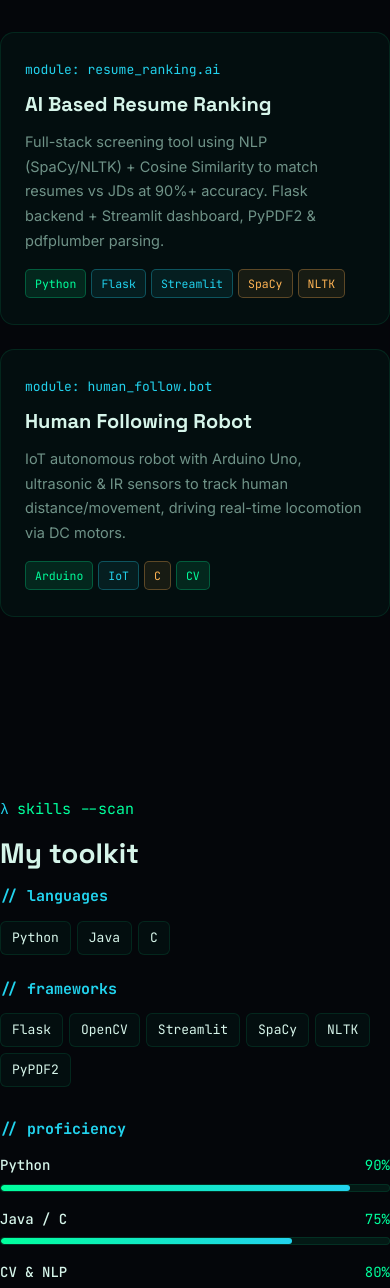
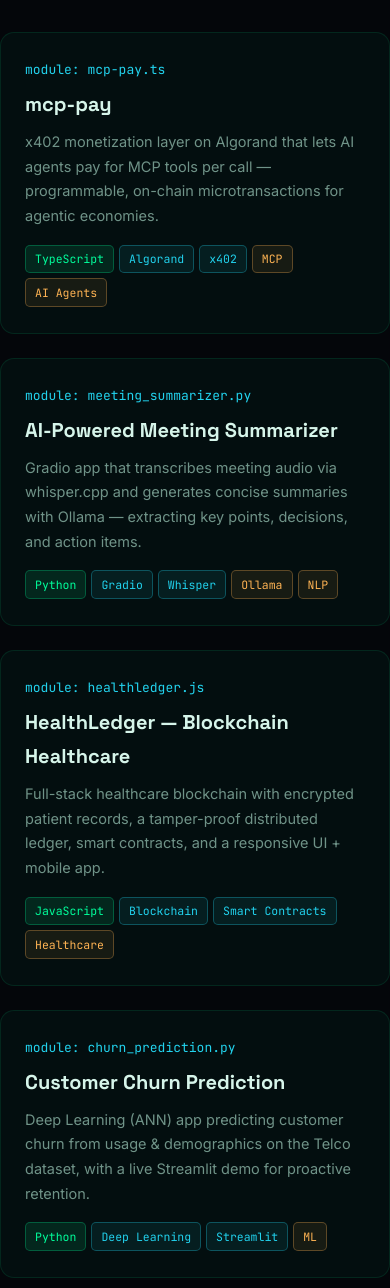
Before and after one commit to challalokesh08/portfoilo, a plain HTML site: page index.html in a window 390 px wide. Shown: the part 3420-4708 px from the top of the page. Drawn offline with Linux system fonts and the light colour scheme.

Commit message:
Add real GitHub projects (mcp-pay, HealthLedger, churn, resume ranker, cybersec, meeting summarizer)

```diff
--- a/index.html
+++ b/index.html
@@ -182,8 +182,9 @@
     /* ---------- Projects ---------- */
     .proj-grid { display: grid; grid-template-columns: repeat(auto-fit, minmax(320px, 1fr)); gap: 2.4rem; }
     .proj {
-      position: relative; border-radius: 14px; padding: 2.6rem 2.4rem; overflow: hidden;
+      position: relative; border-radius: 14px; padding: 2.6rem 2.4rem; overflow: hidden; cursor: pointer;
       background: var(--panel); border: 1px solid var(--border-soft); transition: transform 0.4s ease, box-shadow 0.4s ease, border-color 0.4s ease;
+      display: block; color: inherit;
     }
     .proj::before {
       content: ''; position: absolute; inset: 0; opacity: 0; transition: opacity 0.4s ease;
@@ -375,13 +376,43 @@
     <h2 class="section-title reveal">Things I've created</h2>
     <p class="section-sub reveal">// a mix of AI, web &amp; robotics from my learning journey</p>
     <div class="proj-grid">
+      <a class="proj reveal from-left" href="https://github.com/challalokesh08/mcp-pay" target="_blank">
+        <div class="idx">module: mcp-pay.ts</div>
+        <h3>mcp-pay</h3>
+        <p>x402 monetization layer on Algorand that lets AI agents pay for MCP tools per call — programmable, on-chain microtransactions for agentic economies.</p>
+        <div class="tags"><span class="tag">TypeScript</span><span class="tag c">Algorand</span><span class="tag c">x402</span><span class="tag p">MCP</span><span class="tag p">AI Agents</span></div>
+      </a>
+      <a class="proj reveal from-right" href="https://github.com/challalokesh08/AI-Powered-Meeting-Summarizer" target="_blank">
+        <div class="idx">module: meeting_summarizer.py</div>
+        <h3>AI-Powered Meeting Summarizer</h3>
+        <p>Gradio app that transcribes meeting audio via whisper.cpp and generates concise summaries with Ollama — extracting key points, decisions, and action items.</p>
+        <div class="tags"><span class="tag">Python</span><span class="tag c">Gradio</span><span class="tag c">Whisper</span><span class="tag p">Ollama</span><span class="tag p">NLP</span></div>
+      </a>
+      <a class="proj reveal from-left" href="https://github.com/challalokesh08/Blockchain_framework_for-secure_distributed_healthcare_system" target="_blank">
+        <div class="idx">module: healthledger.js</div>
+        <h3>HealthLedger — Blockchain Healthcare</h3>
+        <p>Full-stack healthcare blockchain with encrypted patient records, a tamper-proof distributed ledger, smart contracts, and a responsive UI + mobile app.</p>
+        <div class="tags"><span class="tag">JavaScript</span><span class="tag c">Blockchain</span><span class="tag c">Smart Contracts</span><span class="tag p">Healthcare</span></div>
+      </a>
+      <a class="proj reveal from-right" href="https://github.com/challalokesh08/Customer-Churn-Prediction" target="_blank">
+        <div class="idx">module: churn_prediction.py</div>
+        <h3>Customer Churn Prediction</h3>
+        <p>Deep Learning (ANN) app predicting customer churn from usage &amp; demographics on the Telco dataset, with a live Streamlit demo for proactive retention.</p>
+        <div class="tags"><span class="tag">Python</span><span class="tag c">Deep Learning</span><span class="tag c">Streamlit</span><span class="tag p">ML</span></div>
+      </a>
+      <a class="proj reveal from-left" href="https://github.com/challalokesh08/Resume_Ranker_AI" target="_blank">
+        <div class="idx">module: resume_ranker.ai</div>
+        <h3>Resume Ranker AI</h3>
+        <p>Ranks multiple resumes against a JD using TF-IDF + Cosine Similarity, with multi-PDF parsing and an interactive Streamlit dashboard for recruiters.</p>
+        <div class="tags"><span class="tag">Python</span><span class="tag c">NLP</span><span class="tag c">Streamlit</span><span class="tag p">TF-IDF</span><span class="tag p">Cosine</span></div>
+      </a>
+      <a class="proj reveal from-right" href="https://github.com/challalokesh08/Cybersecurity-Essentials" target="_blank">
+        <div class="idx">module: cybersec.py</div>
+        <h3>Cybersecurity Essentials</h3>
+        <p>Hands-on security implementations — AES symmetric encryption with PKCS7/PBKDF2 and a dictionary-based SHA-256 password cracker.</p>
+        <div class="tags"><span class="tag">Python</span><span class="tag c">Cryptography</span><span class="tag c">AES</span><span class="tag p">SHA-256</span></div>
+      </a>
       <div class="proj reveal from-left">
-        <div class="idx">module: resume_ranking.ai</div>
-        <h3>AI Based Resume Ranking</h3>
-        <p>Full-stack screening tool using NLP (SpaCy/NLTK) + Cosine Similarity to match resumes vs JDs at 90%+ accuracy. Flask backend + Streamlit dashboard, PyPDF2 &amp; pdfplumber parsing.</p>
-        <div class="tags"><span class="tag">Python</span><span class="tag c">Flask</span><span class="tag c">Streamlit</span><span class="tag p">SpaCy</span><span class="tag p">NLTK</span></div>
-      </div>
-      <div class="proj reveal from-right">
         <div class="idx">module: human_follow.bot</div>
         <h3>Human Following Robot</h3>
         <p>IoT autonomous robot with Arduino Uno, ultrasonic &amp; IR sensors to track human distance/movement, driving real-time locomotion via DC motors.</p>
```
